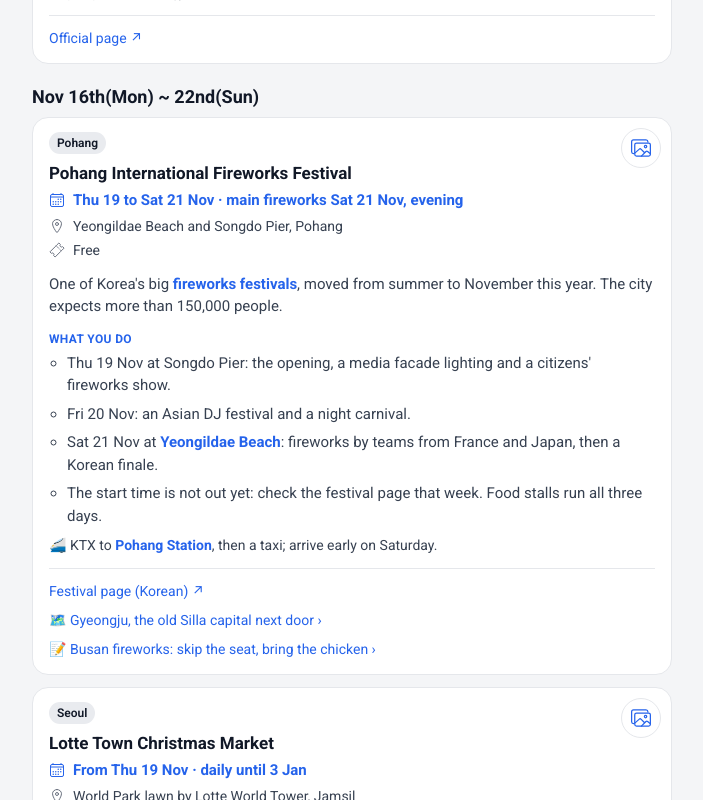
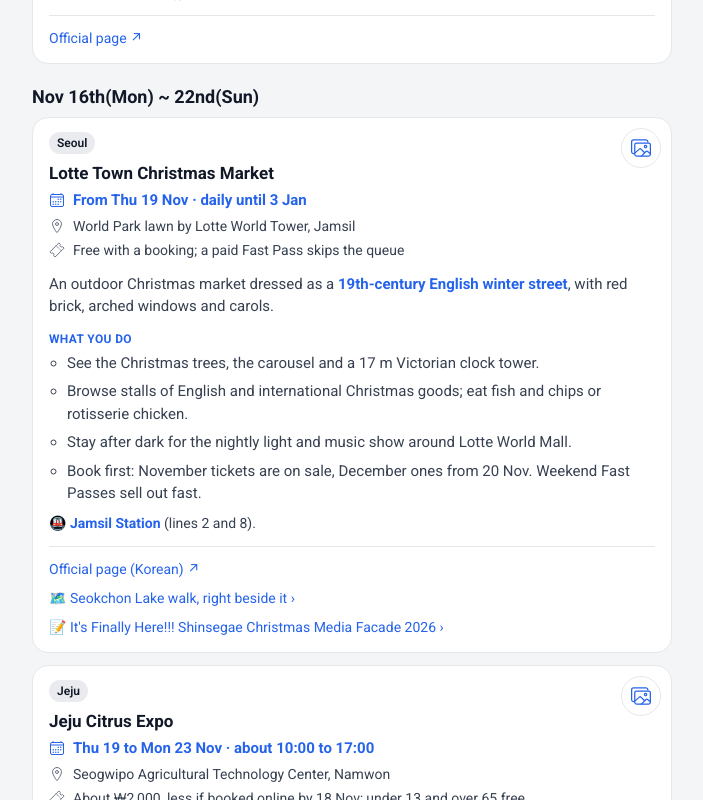
Before and after one commit to jjsoftwareint-ops/MyTravelPath, a React (Vite) app: page /this-week in a window 1280 px wide. Shown: the part 2000-2800 px from the top of the page, without its empty margins (288-991 px from the left). Built offline with nearby package versions, Linux system fonts and the light colour scheme.

Commit message:
Remove the Pohang fireworks event and the home page update notice

```diff
--- a/src/data/thisWeek.ts
+++ b/src/data/thisWeek.ts
@@ -127,27 +127,6 @@ export const thisWeek: ThisWeek = {
       range: 'Nov 16th(Mon) ~ 22nd(Sun)',
       ends: '2026-11-22',
       events: [
-        {
-          id: 'pohang-light-festival',
-          photoQuery: '포항국제불빛축제 불꽃',
-          ends: '2026-11-21',
-          title: 'Pohang International Fireworks Festival',
-          city: 'Pohang',
-          when: 'Thu 19 to Sat 21 Nov · main fireworks Sat 21 Nov, evening',
-          where: 'Yeongildae Beach and Songdo Pier, Pohang',
-          price: 'Free',
-          text: 'One of Korea\'s big **fireworks festivals**, moved from summer to November this year. The city expects more than 150,000 people.',
-          todo: [
-            'Thu 19 Nov at Songdo Pier: the opening, a media facade lighting and a citizens\' fireworks show.',
-            'Fri 20 Nov: an Asian DJ festival and a night carnival.',
-            'Sat 21 Nov at **Yeongildae Beach**: fireworks by teams from France and Japan, then a Korean finale.',
-            'The start time is not out yet: check the festival page that week. Food stalls run all three days.',
-          ],
-          tip: '🚄 KTX to **Pohang Station**, then a taxi; arrive early on Saturday.',
-          href: { label: 'Festival page (Korean) ↗', url: 'https://festival.phcf.or.kr' },
-          routes: [{ cityId: 'gyeongju-jeonju', pathId: 'gyeongju', text: 'Gyeongju, the old Silla capital next door' }],
-          posts: [{ id: '2026-11-04-1852', text: 'Busan fireworks: skip the seat, bring the chicken' }],
-        },
         {
           id: 'lotte-christmas-market',
           photoQuery: '롯데타운 크리스마스마켓 잠실',
--- a/src/index.css
+++ b/src/index.css
@@ -1468,10 +1468,6 @@ button.cta {
 .new-posts:active {
   background: var(--press);
 }
-/* A plain notice in the same box (home page): no link, so no press state. */
-.new-posts.static:active {
-  background: var(--card);
-}
 .new-posts-icon {
   flex: 0 0 auto;
   font-size: 22px;
--- a/src/pages/Home.tsx
+++ b/src/pages/Home.tsx
@@ -1,5 +1,4 @@
 import { useEffect, useState, type MouseEvent } from "react";
-import { GrAnnounce } from "react-icons/gr";
 import { useNavigate, useParams } from "react-router-dom";
 import Link, { withSlash } from "../components/Link";
 import BrandMark from "../components/BrandMark";
@@ -79,14 +78,6 @@ export default function Home() {
       icon={<BrandMark />}
       showBlog
     >
-      {/* Same container as the Events this week card below, but plain text: nothing to open. */}
-      <div className="new-posts static">
-        <GrAnnounce className="new-posts-icon" aria-hidden="true" />
-        <span className="new-posts-text">
-          Restaurant, café and event information is regularly updated.
-        </span>
-      </div>
-
       <WeekCard />
 
       <NewPosts />
```
